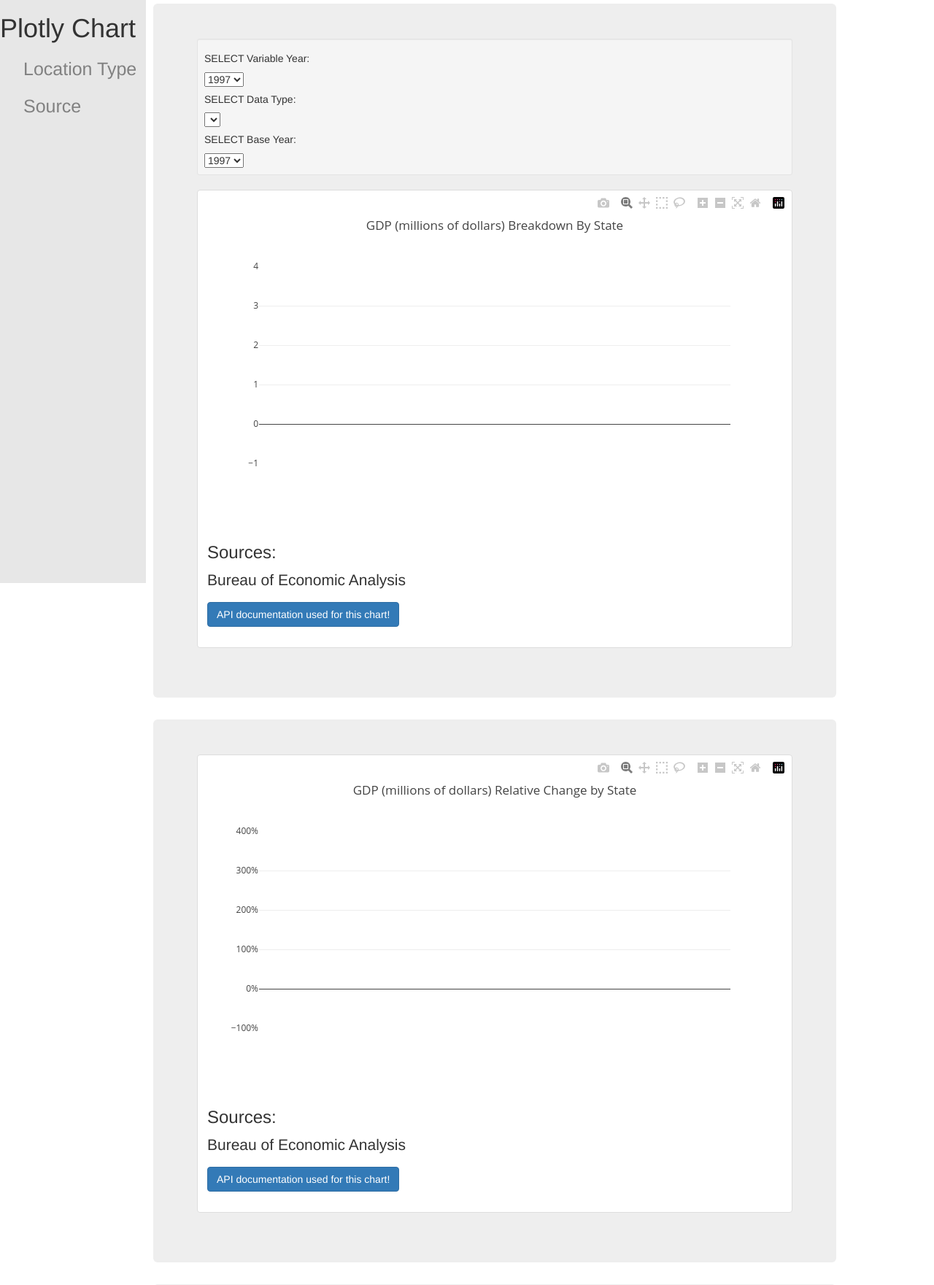
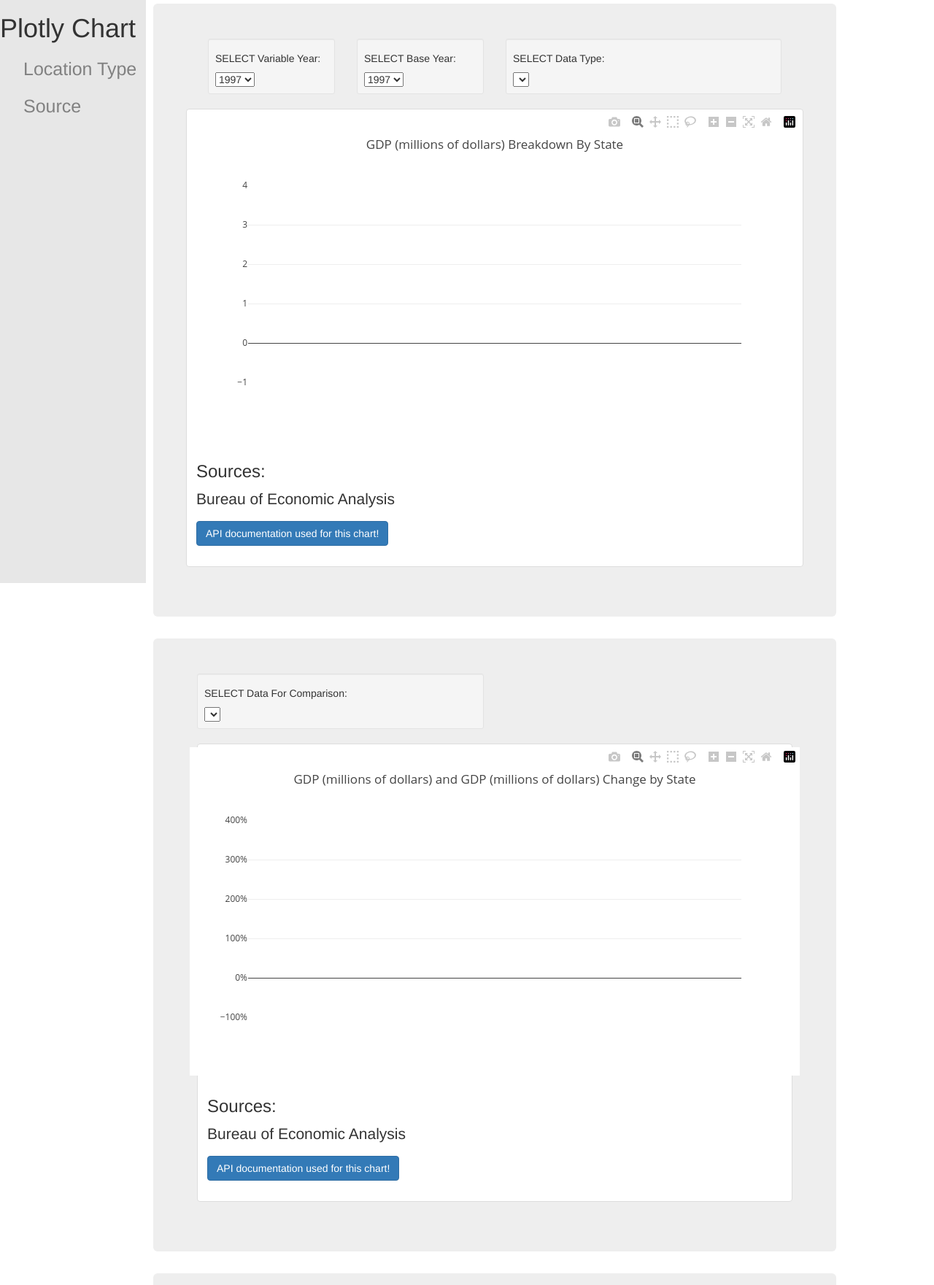
Before and after one commit to leetaylor7/DataBootCamp-Project-3, a Flask app: page /plotly in a window 1280 px wide. Shown: the part 51-1812 px from the top of the page at 73% size. Run offline with Flask 2, Linux system fonts and the light colour scheme; lists and menus that the app fills with data are empty; parts of the project's set-up code (start-up, migrations or seed data) failed here and were passed over; some libraries are stand-ins or nearby versions.

Commit message:
added some functions to the plotly

```diff
--- a/static/js/plotlylogic.js
+++ b/static/js/plotlylogic.js
@@ -63,11 +63,13 @@ function buildCharts(yearFilter, dataFilter, baseFilter, regionFilter) {
 }
 
   // This builds the second chart with relative data
-function secondChart(yearFilter, dataFilter, baseFilter, regionFilter) {
+function secondChart(yearFilter, dataFilter, baseFilter, regionFilter, compareFilter) {
 
     var xData = [];
     var yData = [];
+    var comp = [];
     var baseYData = [];
+    var baseComp = [];
 //   // // @TODO: Use `d3.json` to fetch the sample data for the plots
    var url = regionFilter[0]
    d3.json(url).then(function(response) {
@@ -79,6 +81,8 @@ function secondChart(yearFilter, dataFilter, baseFilter, regionFilter) {
      for (var j = 0; j < dataKeys.length; j++) {
       yData
        .push(dataValues[j][dataFilter])
+      comp
+       .push(dataValues[j][compareFilter])
       xData
        .push(dataKeys[j])
      }
@@ -92,25 +96,48 @@ function secondChart(yearFilter, dataFilter, baseFilter, regionFilter) {
       for (var j = 0; j < dataKeys.length; j++) {
        baseYData
         .push(dataValues[j][dataFilter])
+       baseComp
+        .push(dataValues[j][compareFilter])
       }
 
+
+
   var relativeChange = [];
+  var compChange = [];
    for (var j = 0; j < dataKeys.length; j++) {
     relativeChange
      .push(((yData[j] / baseYData[j])-1))
+    compChange
+     .push(((comp[j] / baseComp[j]) - 1))
    }
 
    trace3 = {
      type: "bar",
      x: xData,
      y: relativeChange,
-     name: "Relative Change"
+     name: `${dataFilter}`
     };
 
-  var data2 = [trace3];
+   trace4 = {
+    type: "bar",
+    x: xData,
+    y: compChange,
+    name: `${compareFilter}`
+   }
 
+   // checks to see if the comparison is for the same variable
+   if (dataFilter[0] == compareFilter[0]) {
+     var data2 = [trace3];
+     console.log(dataFilter[0])
+     console.log(compareFilter[0])
+   }
+   else {
+      var data2 = [trace3, trace4];
+      console.log(dataFilter[0])
+      console.log(compareFilter[0])
+   }
   var layout2 = {
-    title: `${dataFilter} Relative Change by State`,
+    title: `${dataFilter} and ${compareFilter} Change by State`,
     xaxis: {
       tickmode: 'linear',
       type: 'category',
@@ -195,6 +222,7 @@ function init() {
 
    // populates the list for the different data
    var dataSelector = d3.select('#selData')
+   var comSelector = d3.select('#selComp')
    const year = Object.entries(response[1997]);
      var key = Object.values(year[0])
      var dataNames = Object.keys(key[1])
@@ -203,11 +231,15 @@ function init() {
            .append("option")
            .text(DN)
            .property("value", DN)
+          comSelector
+          .append("option")
+          .text(DN)
+          .property("value", DN)
        });
   });
  // Builds the first chart
  buildCharts(yearFilter, dataFilter, baseFilter, regionFilter);
- secondChart(yearFilter, dataFilter, baseFilter, regionFilter);
+ secondChart(yearFilter, dataFilter, baseFilter, regionFilter, compareFilter);
  thirdChart(yearFilter, dataFilter, baseFilter, regionFilter);
 };
 
@@ -219,6 +251,7 @@ function init() {
  var dataFilter = ["GDP (millions of dollars)"];
  var baseFilter = [1997];
  var regionFilter = ['/api/get_state'];
+ var compareFilter = ["GDP (millions of dollars)"];
 // =====================================================
 
 
@@ -230,7 +263,7 @@ function init() {
     yearFilter.shift();
   }
    buildCharts(yearFilter, dataFilter, baseFilter, regionFilter);
-   secondChart(yearFilter, dataFilter, baseFilter, regionFilter);
+   secondChart(yearFilter, dataFilter, baseFilter, regionFilter, compareFilter);
    thirdChart(yearFilter, dataFilter, baseFilter, regionFilter);
  }
 
@@ -242,7 +275,7 @@ function init() {
     dataFilter.shift();
   }
   buildCharts(yearFilter, dataFilter, baseFilter, regionFilter);
-  secondChart(yearFilter, dataFilter, baseFilter, regionFilter);
+  secondChart(yearFilter, dataFilter, baseFilter, regionFilter, compareFilter);
   thirdChart(yearFilter, dataFilter, baseFilter, regionFilter);
 }
 
@@ -254,7 +287,7 @@ function init() {
       baseFilter.shift();
     }
     buildCharts(yearFilter, dataFilter, baseFilter, regionFilter);
-    secondChart(yearFilter, dataFilter, baseFilter, regionFilter);
+    secondChart(yearFilter, dataFilter, baseFilter, regionFilter, compareFilter);
     thirdChart(yearFilter, dataFilter, baseFilter, regionFilter);
   }
 
@@ -266,8 +299,17 @@ function init() {
       regionFilter.shift();
     }
     buildCharts(yearFilter, dataFilter, baseFilter, regionFilter);
-    secondChart(yearFilter, dataFilter, baseFilter, regionFilter);
+    secondChart(yearFilter, dataFilter, baseFilter, regionFilter, compareFilter);
     thirdChart(yearFilter, dataFilter, baseFilter, regionFilter);
    }
 
+   function compChanged(newCompare) {
+    compareFilter.push(newCompare)
+    var filterLength = compareFilter.length
+    if (filterLength >= 2) {
+      compareFilter.shift();
+    }
+    secondChart(yearFilter, dataFilter, baseFilter, regionFilter, compareFilter);
+  }
+
 init();
--- a/templates/plotly.html
+++ b/templates/plotly.html
@@ -76,14 +76,29 @@
         <h3 class="text-center" id="chartName">Plotly Comparison</h3>
         <div class="row">
           <div class="jumbotron">
-              <div class="well well-sm">
+            <div class="container">
+            <div class="row">
+                <div class="col-md-3">
+                <div class="well well-sm">
                   <h5>SELECT Variable Year:</h5>
                   <select id="selYear" onchange="optionChanged(this.value)" placeholder="1997"></select>
-                  <h5>SELECT Data Type:</h5>
-                  <select id="selData" onchange="dataChanged(this.value)" placeholder="GDP (millions of dollars)"></select>
+                </div>
+              </div>
+              <div class="col-md-3">
+                <div class="well well-sm">
                   <h5>SELECT Base Year:</h5>
                   <select id="selBase" onchange="baseChanged(this.value)" placeholder="1997"></select>
+                  </div>
+                </div>
+                <div class="col-md-6">
+                    <div class="well well-sm">
+                      <h5>SELECT Data Type:</h5>
+                      <select id="selData" onchange="dataChanged(this.value)" placeholder="GDP (millions of dollars)"></select>
+                    </div>
+                  </div>
               </div>
+            </div>
+            <div class="row">
             <div class="thumbnail">
             <div id="plotly"></div>
               <div class="caption">
@@ -93,13 +108,25 @@
               </div>
             </div>
           </div>
+          </div>
         </div>
+      </div>
     </div>
     <div class="container">
         <div class="row">
           <div class="jumbotron">
+            <div class="row">
+              <div class="col-md-6">
+                  <div class="well well-sm">
+                    <h5>SELECT Data For Comparison:</h5>
+                    <select id="selComp" onchange="compChanged(this.value)" placeholder="GDP (millions of dollars)"></select>
+                  </div>
+                </div>
+              </div>
             <div class="thumbnail">
-            <div id="plotlychange"></div>
+              <div class="row">
+                <div id="plotlychange"></div>
+              </div>
               <div class="caption">
                 <h3>Sources:</h3>
                 <p id="citations">Bureau of Economic Analysis</p>
```
Also changed, not shown: sql_to_json.py (deleted, +0 -47 lines), p3.db, 1 other file.
